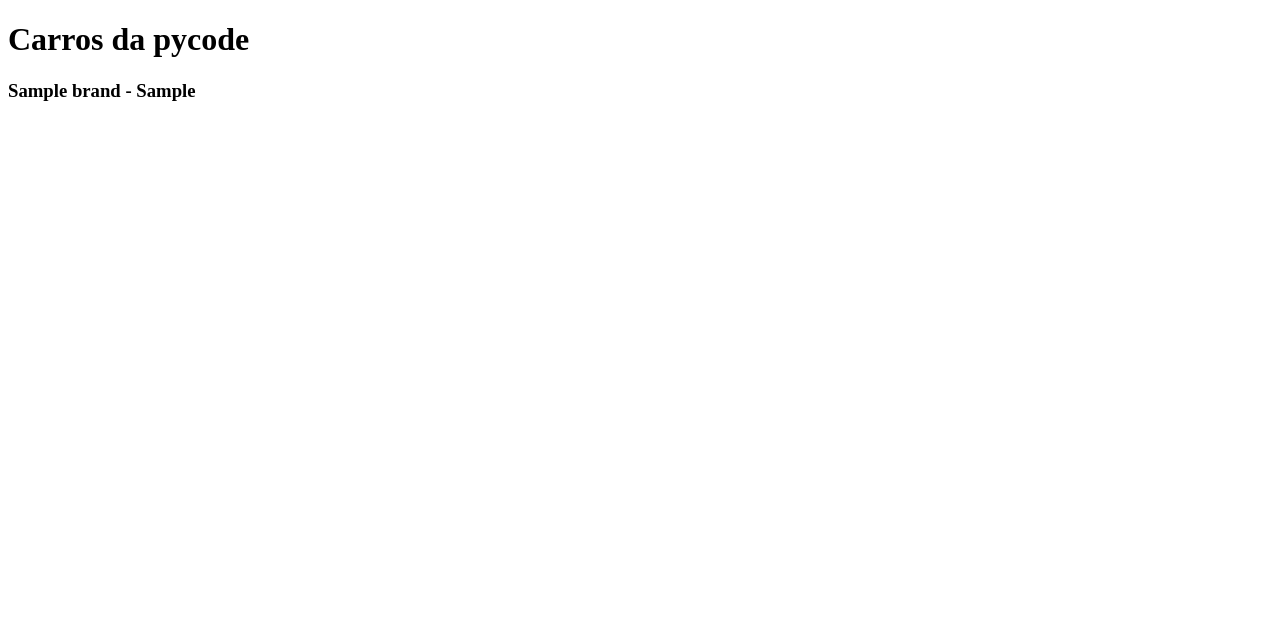
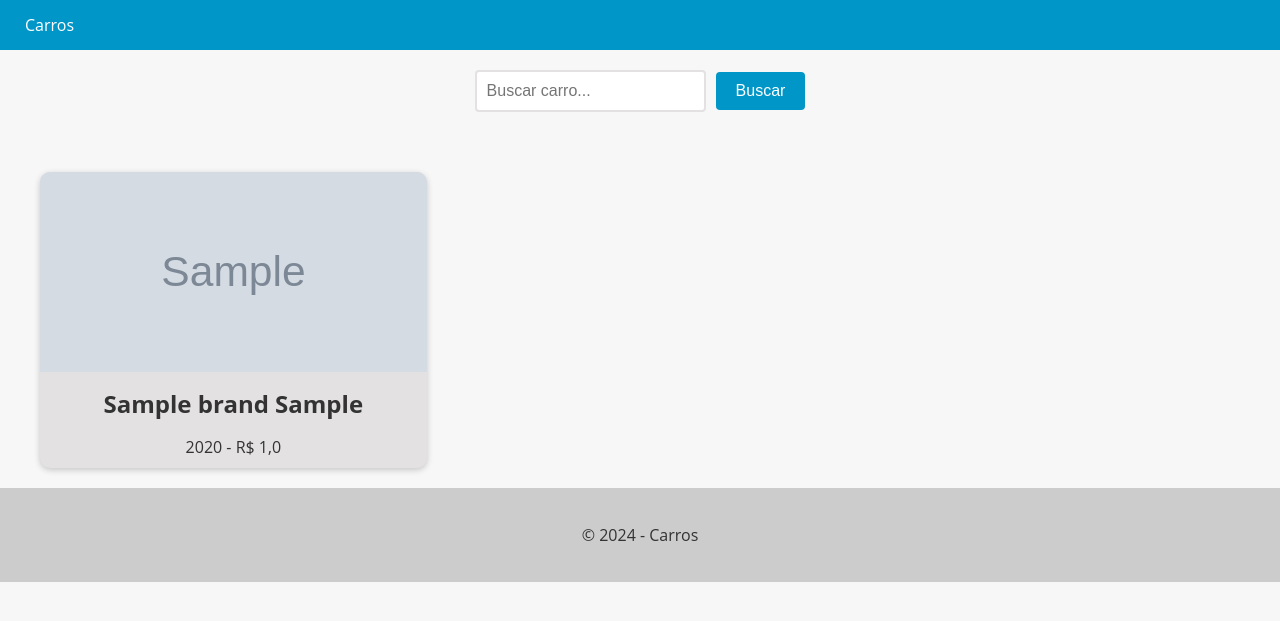
Before and after one commit to gabrielcsg/py-djm-carros, a Django app: page /cars/ in a window 1280 px wide. Shown: the top 621 px of the page. Run offline with Django 5.2, Linux system fonts and the light colour scheme; tables that the repository leaves empty hold one stand-in row (values such as "Sample post"); grey boxes marked "Sample" are stand-in pictures.

Commit message:
feat: base and cars templates

```diff
--- a/app/settings.py
+++ b/app/settings.py
@@ -58,7 +58,7 @@ ROOT_URLCONF = 'app.urls'
 TEMPLATES = [
     {
         'BACKEND': 'django.template.backends.django.DjangoTemplates',
-        'DIRS': [],
+        'DIRS': ['app/templates'],
         'APP_DIRS': True,
         'OPTIONS': {
             'context_processors': [
--- /dev/null
+++ b/app/templates/base.html
@@ -0,0 +1,91 @@
+<!DOCTYPE html>
+<html lang="en">
+
+<head>
+  <meta charset="UTF-8">
+  <meta name="viewport" content="width=device-width, initial-scale=1.0">
+  <title>{% block title %}{% endblock %}</title>
+  <style>
+    body {
+      font-family: 'Open Sans', sans-serif;
+      background-color: #f7f7f7;
+      color: #333;
+      margin: 0;
+      padding: 0;
+    }
+
+    header {
+      background-color: #0096c7;
+      color: #fff;
+      text-align: center;
+    }
+
+    footer {
+      background-color: #ccc;
+      color: #333;
+      padding: 20px;
+      text-align: center;
+    }
+
+    nav {
+      background-color: #0096c7;
+      color: #fff;
+      height: 50px;
+      display: flex;
+      justify-content: space-between;
+      align-items: center;
+    }
+
+    nav ul {
+      list-style: none;
+      margin: 0;
+      padding: 0;
+      display: flex;
+    }
+
+    nav ul li {
+      margin: 0 10px;
+    }
+
+    nav ul li a {
+      color: #fff;
+      text-decoration: none;
+      font-size: 16px;
+      padding: 15px;
+      transition: all 0.3s ease;
+    }
+
+    nav ul li a:hover {
+      background-color: #32bbe8;
+    }
+
+    nav ul li.active a {
+      background-color: #666;
+    }
+
+    nav ul li.active a:hover {
+      background-color: #999;
+    }
+  </style>
+</head>
+
+<body>
+  <header>
+    <nav>
+      <ul>
+        <li><a href="{% url 'cars_list' %}">Carros</a></li>
+      </ul>
+    </nav>
+  </header>
+
+  <main>
+    {% block content %}
+    {% endblock %}
+  </main>
+
+  <footer>
+    <p>&copy; 2024 - Carros</p>
+  </footer>
+</body>
+
+</html>
--- a/app/urls.py
+++ b/app/urls.py
@@ -8,5 +8,5 @@ from cars import views
 
 urlpatterns = [
     path('admin/', admin.site.urls),
-    path('cars/', views.cars_view),
+    path('cars/', views.cars_view, name='cars_list'),
 ] + static(settings.MEDIA_URL, document_root=settings.MEDIA_ROOT)
--- a/cars/templates/cars.html
+++ b/cars/templates/cars.html
@@ -1,20 +1,116 @@
-<!DOCTYPE html>
-<html lang="en">
-
-<head>
-  <meta charset="UTF-8">
-  <meta name="viewport" content="width=device-width, initial-scale=1.0">
-  <title>Meus Carros</title>
-</head>
+{% extends "base.html" %}
 
 {% block content %}
+<style>
+  .car-grid {
+    display: grid;
+    grid-template-columns: repeat(3, 1fr);
+    gap: 20px;
+    margin: 0 auto;
+    max-width: 1200px;
+    padding: 20px;
+  }
 
-<body>
-  <h1>Carros da pycode</h1>
+  .car-card {
+    background-color: #e3e1e1;
+    box-shadow: 0 2px 6px rgba(0, 0, 0, 0.2);
+    border-radius: 10px;
+    overflow: hidden;
+    text-align: center;
+    transition: all 0.3s ease;
+  }
+
+  .car-card:hover {
+    cursor: pointer;
+    box-shadow: 0 4px 10px rgba(0, 0, 0, 0.4);
+    transform: translateY(-2px);
+  }
+
+  .car-card img {
+    width: 100%;
+    height: 200px;
+    object-fit: cover;
+  }
+
+  .car-card h3 {
+    font-size: 20px;
+    margin-top: 10px;
+    margin-bottom: 5px;
+  }
+
+  .car-card h2 {
+    font-size: 1.5rem;
+    margin: 10px;
+  }
+
+  .car-card p {
+    font-size: 1rem;
+    margin-bottom: 10px;
+  }
+
+  @media (max-width: 768px) {
+    .car-grid {
+      grid-template-columns: repeat(2, 1fr);
+    }
+  }
+
+  form {
+    display: flex;
+    justify-content: center;
+    align-items: center;
+    margin-bottom: 20px;
+    text-align: center;
+    padding: 20px;
+  }
+
+  input[type="text"] {
+    padding: 10px;
+    font-size: 16px;
+    border: 2px solid #e3e1e1;
+    border-radius: 4px;
+    margin-right: 10px;
+    transition: border-bottom-color 0.3s ease-in-out;
+  }
+
+  input[type="text"]:focus {
+    outline: none;
+    border-bottom-color: #e3e1e1;
+  }
+
+  button[type="submit"] {
+    background-color: #0096c7;
+    color: #fff;
+    border: none;
+    padding: 10px 20px;
+    font-size: 16px;
+    border-radius: 4px;
+    cursor: pointer;
+    transition: background-color 0.3s ease-in-out;
+  }
+
+  button[type="submit"]:hover {
+    background-color: #108eb8;
+  }
+</style>
+
+<form method="GET" action="{% url 'cars_list' %}">
+  <input type="text" name="search" placeholder="Buscar carro...">
+  <button type="submit">Buscar</button>
+</form>
+
+<div class="car-grid">
+  {% if cars %}
   {% for car in cars %}
-  <h3>{{car.brand}} - {{car.model}}</h3>
+  <div class="car-card">
+    {% if car.photo %}
+    <img src="{{ car.photo.url }}" alt="{{ car.model }} - {{ car.brand }}">
+    {% endif %}
+    <h2>{{ car.brand }} {{ car.model }}</h2>
+    <p>{{ car.factory_year }} - R$ {{ car.value }}</p>
+  </div>
   {% endfor %}
-</body>
+  {% else %}
+  <p class="no-results">Nenhum carro encontrado.</p>
+  {% endif %}
+</div>
 {% endblock %}
-
-</html>
```
